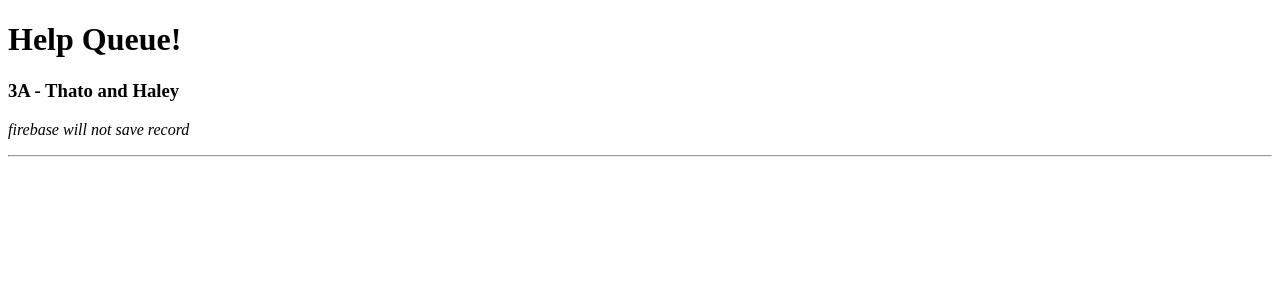
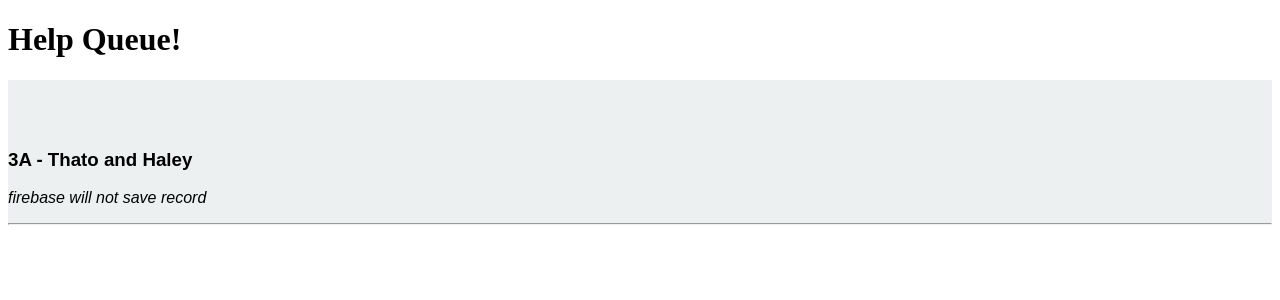
Before and after one commit to randeelayosa/velle, a React app: page / in a window 1280 px wide. Shown: the top 300 px of the page. Built offline with nearby package versions, Linux system fonts and the light colour scheme.

Commit message:
finalize the dev env for REACT

```diff
--- a/src/components/Ticket.jsx
+++ b/src/components/Ticket.jsx
@@ -2,8 +2,13 @@ import React from "react";
 import PropTypes from "prop-types";
 
 function Ticket(props){
+  var myStyledComponentStyles = {
+   backgroundColor: '#ecf0f1',
+   fontFamily: 'sans-serif',
+   paddingTop: '50px'
+ }
   return (
-      <div>
+      <div style={myStyledComponentStyles}>
         <h3> {props.location} - {props.names}</h3>
         <p><em>{props.issue}</em></p>
         <hr/>
```
